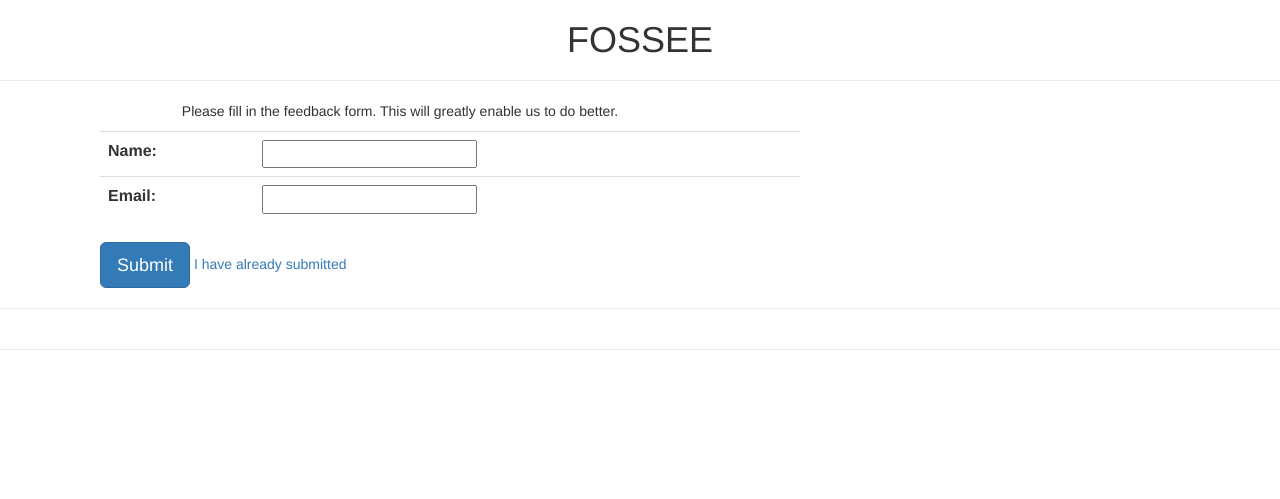
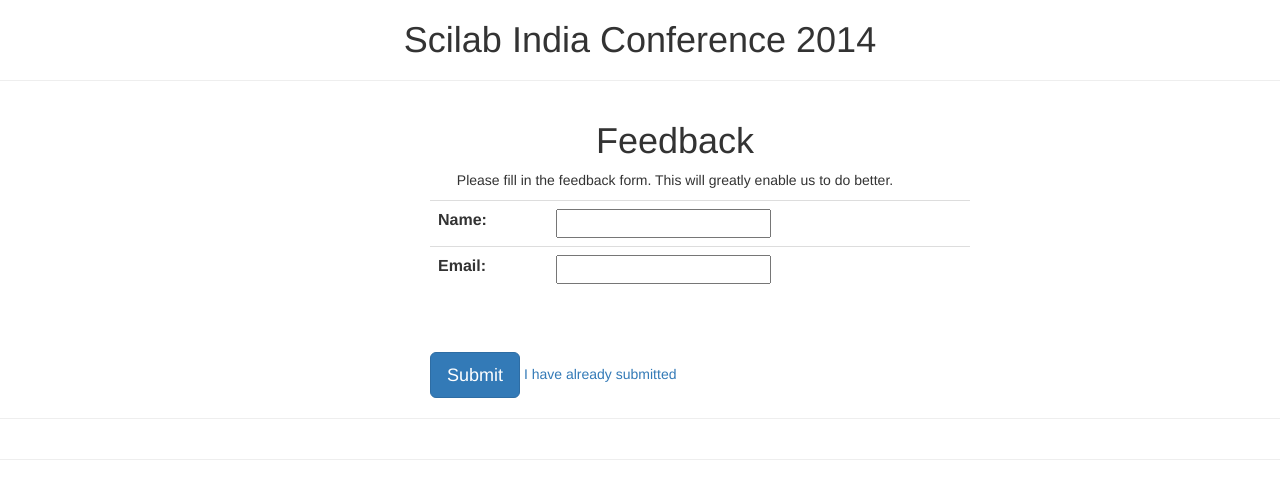
Before and after one commit to FOSSEE/certificate-generator, a Django app: page / in a window 1280 px wide. Shown: the top 499 px of the page. Run offline with Django 3.2, Linux system fonts and the light colour scheme; data that the repository does not hold is empty; some libraries are stand-ins or nearby versions.

Commit message:
base html changed

```diff
--- a/certificate/templates/base.html
+++ b/certificate/templates/base.html
@@ -23,7 +23,7 @@
 
                 <div class="col-lg-12 text-center v-center">
 
-                  <h1>FOSSEE</h1>
+                  <h1>Scilab India Conference 2014</h1>
                   <hr>
                   {% block content %}
                   {% endblock %}
--- a/certificate/templates/feedback.html
+++ b/certificate/templates/feedback.html
@@ -1,11 +1,16 @@
 {% extends 'base.html' %}
 
 {% block content %}
-    <form  action="{% url 'certificate:feedback' %}" method="post" style="width:800px">
-    <p>Please fill in the feedback form. This will greatly enable us to do better.</p>
+<form  action="{% url 'certificate:feedback' %}" method="post" style="width:1000px">
+
+        <div class="input-group" style="padding-left:100px;width:940px;text-align:center;margin:0 auto;">
+            <div align=center style="padding-left:250px">    <h1> Feedback </h1>
+                <p>Please fill in the feedback form. This will greatly enable us to do better.</p>
+            </div>
+
         {{ detail }}
         {% csrf_token %}
-        <div style="padding-left:100px;text-align:left;" >
+        <div style="padding-left:300px;text-align:left;" >
             <table class="table">
                 {{ form }}
             </table>
@@ -13,9 +18,11 @@
                 <label>Q{{ forloop.counter }}. {{ question.question }} </label><br>
                     <textarea cols="80" class="form-control" id="{{ question.id }}" name="{{ question.id }}"></textarea><br>
                     {% endfor %}
+                    <br></br>
               <span><button class="btn btn-lg btn-primary" type="submit">Submit</button></span>
               <span><a href="{% url 'certificate:download' %}" >I have already submitted</a></span>
-        </div>
+          </div>
+    </div>
      </form>
     <hr>
 {% endblock %}
```
